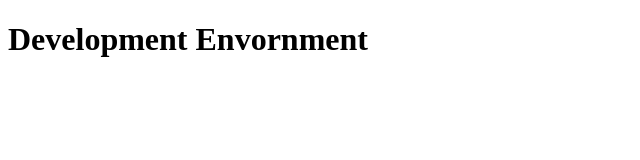
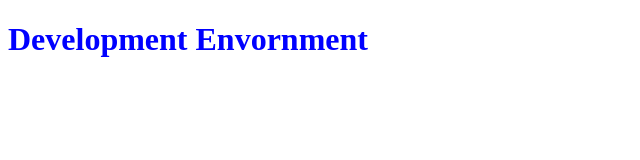
Before and after one commit to babasahebk-cuelogic/gitAssignmentFinal, a plain HTML site: page index.html in a window 1280 px wide. Shown: the whole page, without its empty margins (0-640 px from the left). Drawn offline with Linux system fonts and the light colour scheme.

Commit message:
blue color change for company name

```diff
--- a/index.html
+++ b/index.html
@@ -2,6 +2,11 @@
 <html>
 <head>
 	<title></title>
+	<style type="text/css">
+		h1{
+			color: blue;
+		}
+	</style>
 </head>
 <body>
 <h1>Development Envornment</h1>
```
